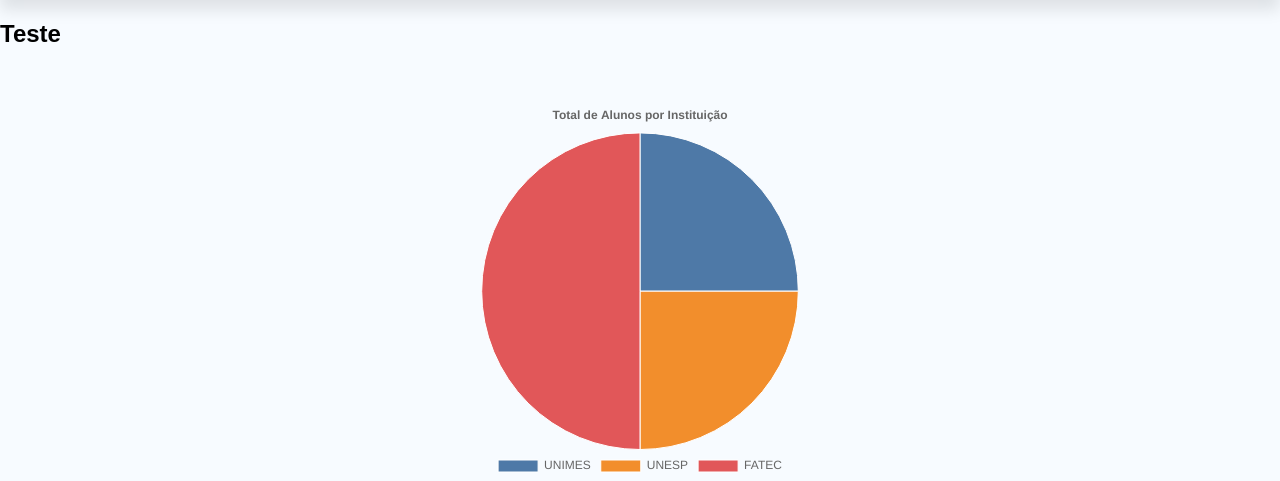
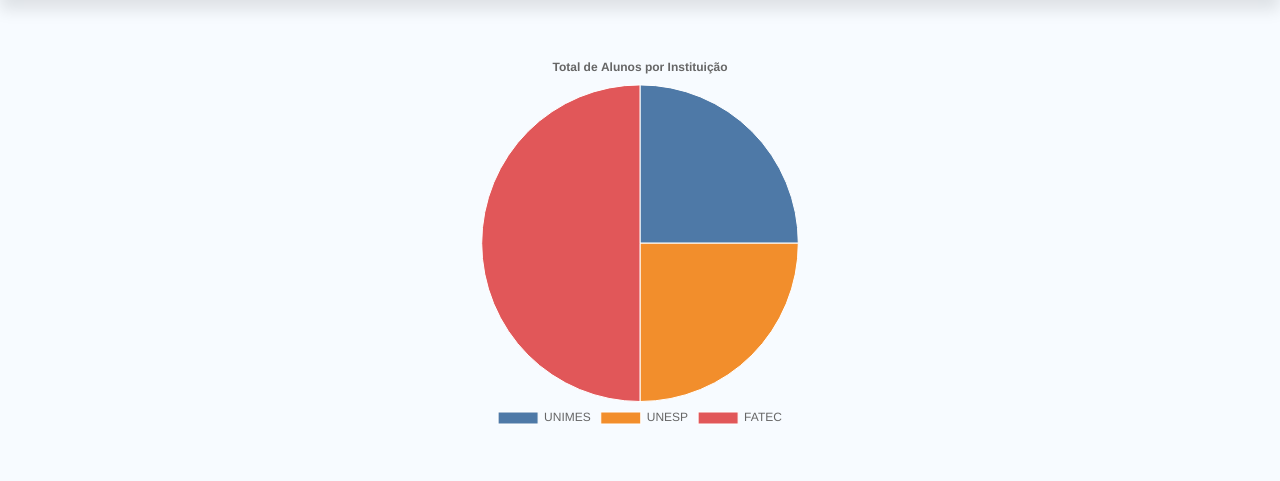
Before and after one commit to MatheusBressane/campusHope, a PHP site: page /pages/home.php in a window 1280 px wide. Shown: the part 74-555 px from the top of the page. Run offline with PHP 8.4, Linux system fonts and the light colour scheme; a user stored in the database is signed in; data comes from the database, SQL or seed files in the repository.

Commit message:
teste finalizado

```diff
--- a/pages/home.php
+++ b/pages/home.php
@@ -62,11 +62,6 @@ while ($row = $stmt->fetch(PDO::FETCH_ASSOC)) {
         </section>
     </header>   <!-- Fim Cabeçalho -->
 
-    <section>
-        <h1>Teste</h1>
-    </section>
-
-
     <div class="grafico-aluno">   <!-- Exibe o Gráfico -->
         <canvas id="graficoPizza"></canvas>
     </div>
```
